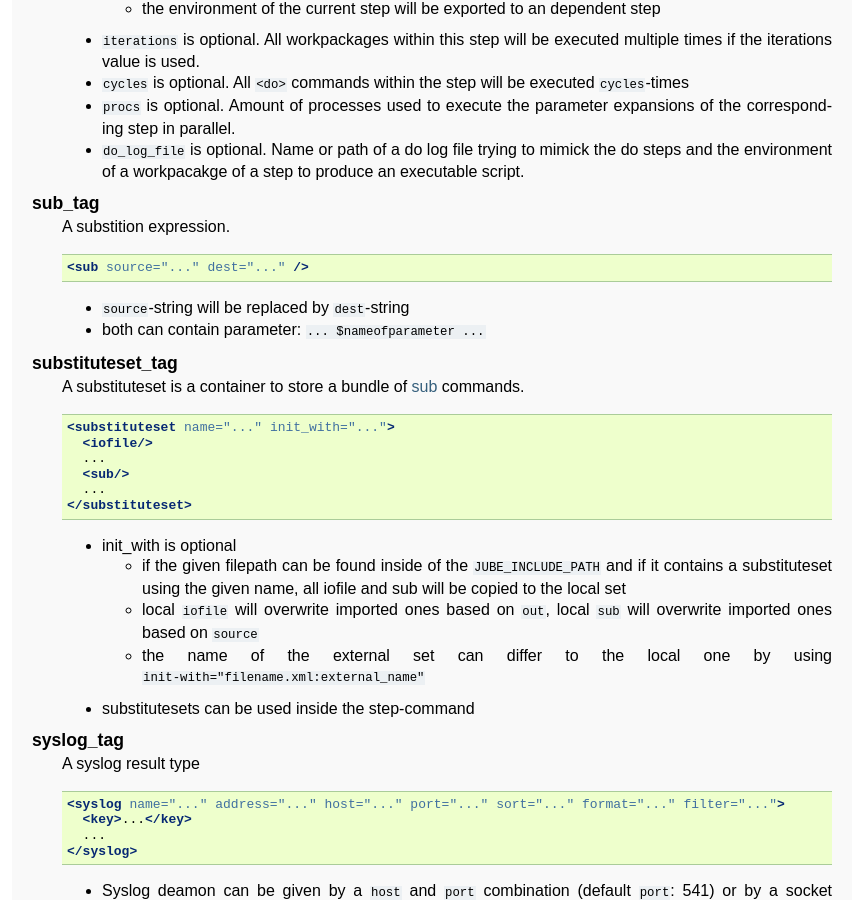
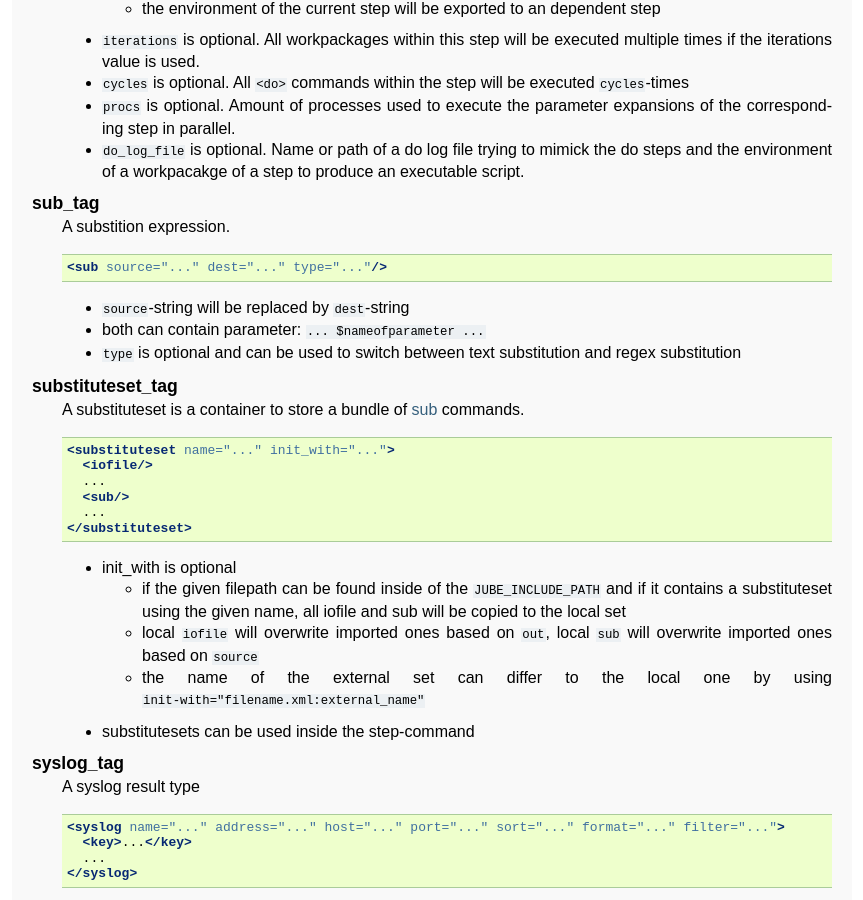
Before and after one commit to FZJ-JSC/JUBE, a Sphinx documentation site: the page built from docs/glossar.rst, in a window 1280 px wide and 900 px high, scrolled down 13970 px. Shown: the whole window, without its empty margins (218-1081 px from the left). Built offline with Sphinx 7.4.7, drawn with Linux system fonts in a browser that asks for light colours.

Commit message:
Add glossar and release note

```diff
--- a/docs/glossar.rst
+++ b/docs/glossar.rst
@@ -457,10 +457,11 @@ Glossary
 
      .. code-block:: xml
 
-        <sub source="..." dest="..." />
+        <sub source="..." dest="..." type="..."/>
 
      * ``source``-string will be replaced by ``dest``-string
      * both can contain parameter: ``... $nameofparameter ...``
+     * ``type`` is optional and can be used to switch between text substitution and regex substitution
 
    step_tag
      A step give a list of *Shell* operations and a corresponding parameter environment.
--- a/docs/release_notes.rst
+++ b/docs/release_notes.rst
@@ -25,6 +25,7 @@ Version 2.5.2
 ~~~~~~~~~~~~~
 Release: 2023-10-13
 
+* A new attribute type has been added to the sub-tag, which allows for specific substitution using regex.
 * The `include-path` for YAML scripts has been fixed and an usage example has been added to the advanced tutorial.
 * The `result_creation` example has been updated.
 * The `jube complete` help output was debugged.
```
